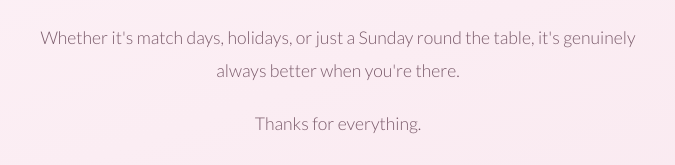
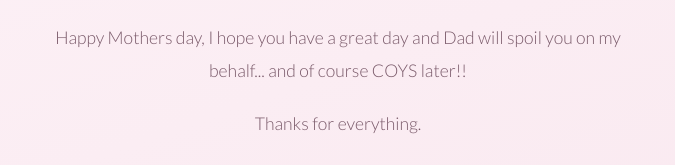
Before and after one commit to lukequilt123/happy-mothers-day, a plain HTML site: page index.html in a window 1280 px wide. Shown: the part 3844-4009 px from the top of the page, 302-977 px from the left. Drawn offline with nearby package versions, Linux system fonts and the light colour scheme; a web font is replaced by a local one.

Commit message:
Update closing message text

```diff
--- a/index.html
+++ b/index.html
@@ -375,8 +375,7 @@
     <h2>Love you, Mum</h2>
     <div class="message">
         <p>
-            Whether it's match days, holidays, or just a Sunday round the table,
-            it's genuinely always better when you're there.
+            Happy Mothers day, I hope you have a great day and Dad will spoil you on my behalf... and of course COYS later!!
         </p>
         <p>
             Thanks for everything.
```
